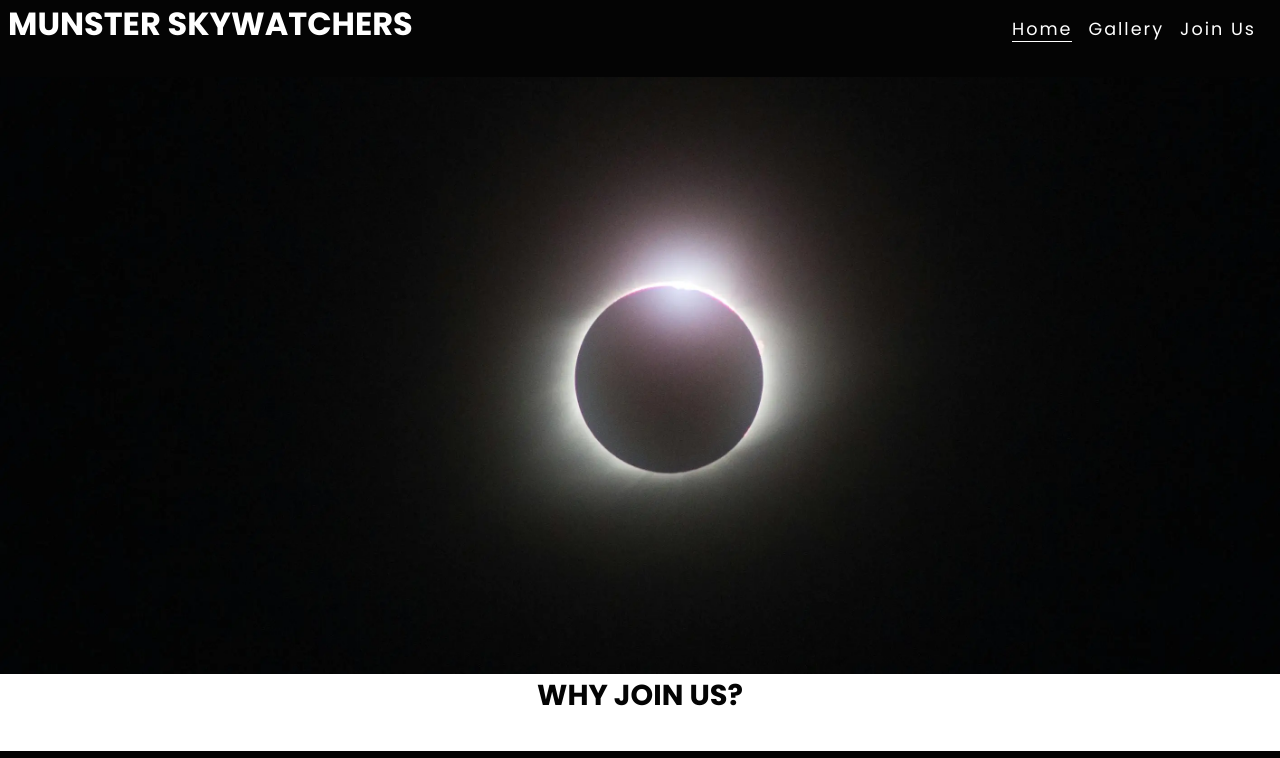
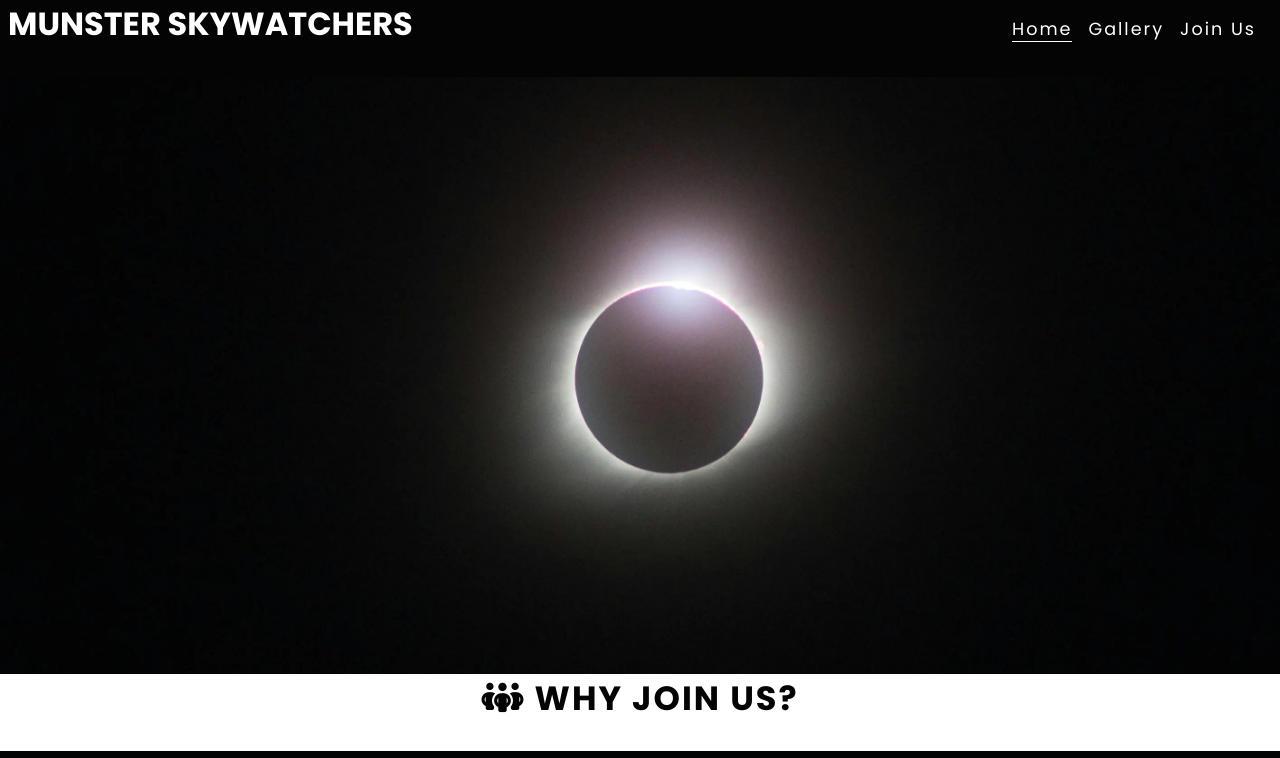
Before and after one commit to petermcloughlin/munster-skywatchers, a plain HTML site: page index.html in a window 1280 px wide. Shown: the top 758 px of the page. Drawn offline with Linux system fonts and the light colour scheme.

Commit message:
Add people icon to hero title

```diff
--- a/assets/css/style.css
+++ b/assets/css/style.css
@@ -84,10 +84,11 @@ main {
 }
 #hero-title {
     color: #040404;
-    font-family: inherit;
-    font-size: 120%;
+    font-family: 'Poppins', sans-serif;
+    font-size: 140%;
     justify-content: center;
     text-align: center;
+    letter-spacing: 2px;
 }
 /* Footer */
 #social-networks {
--- a/index.html
+++ b/index.html
@@ -39,7 +39,7 @@
         </section>
         <section>
             <div id="hero-title">
-                <h2>WHY JOIN US?</h2>
+                <h2><i class="fa-solid fa-people-group"></i> WHY JOIN US?</h2>
             </div>
             <!--Add paragraphs outlining what we are and what we do-->
 
```
Also changed, not shown: joinus.html (+2 -2 lines).
